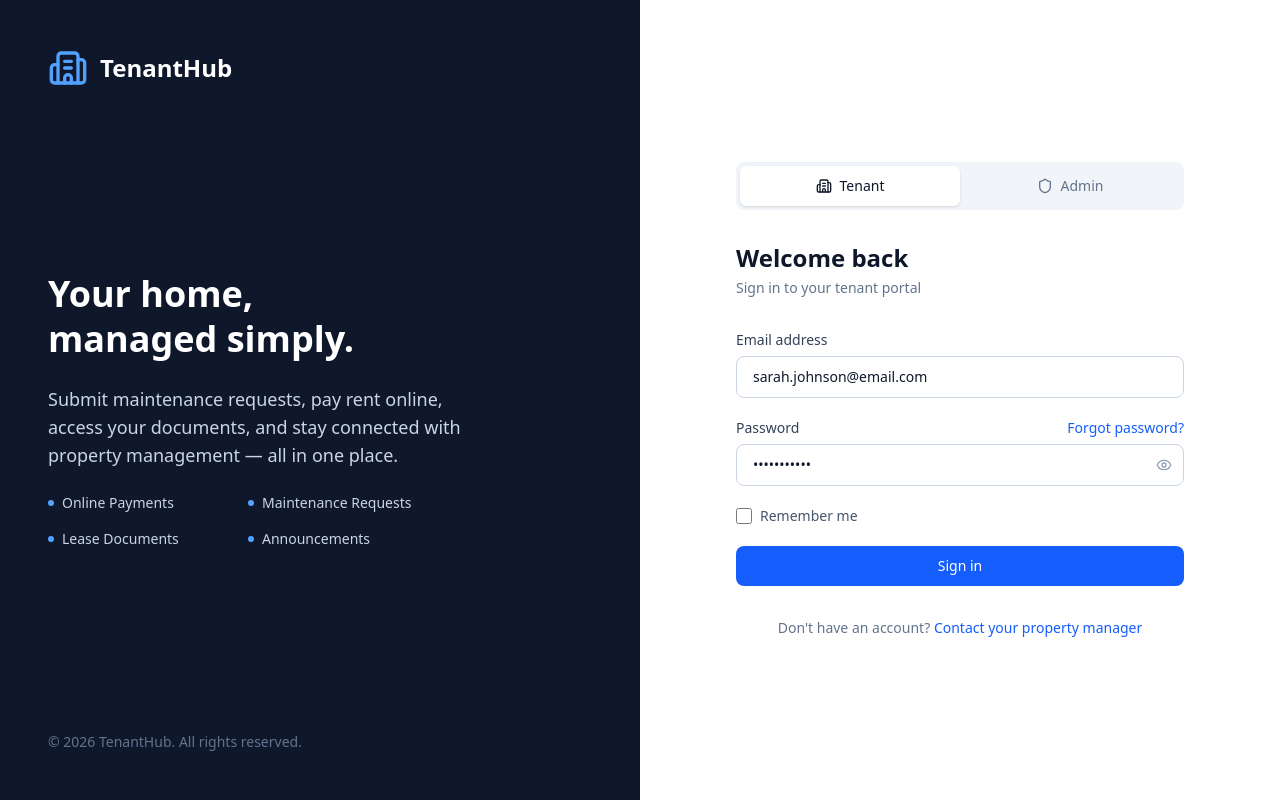
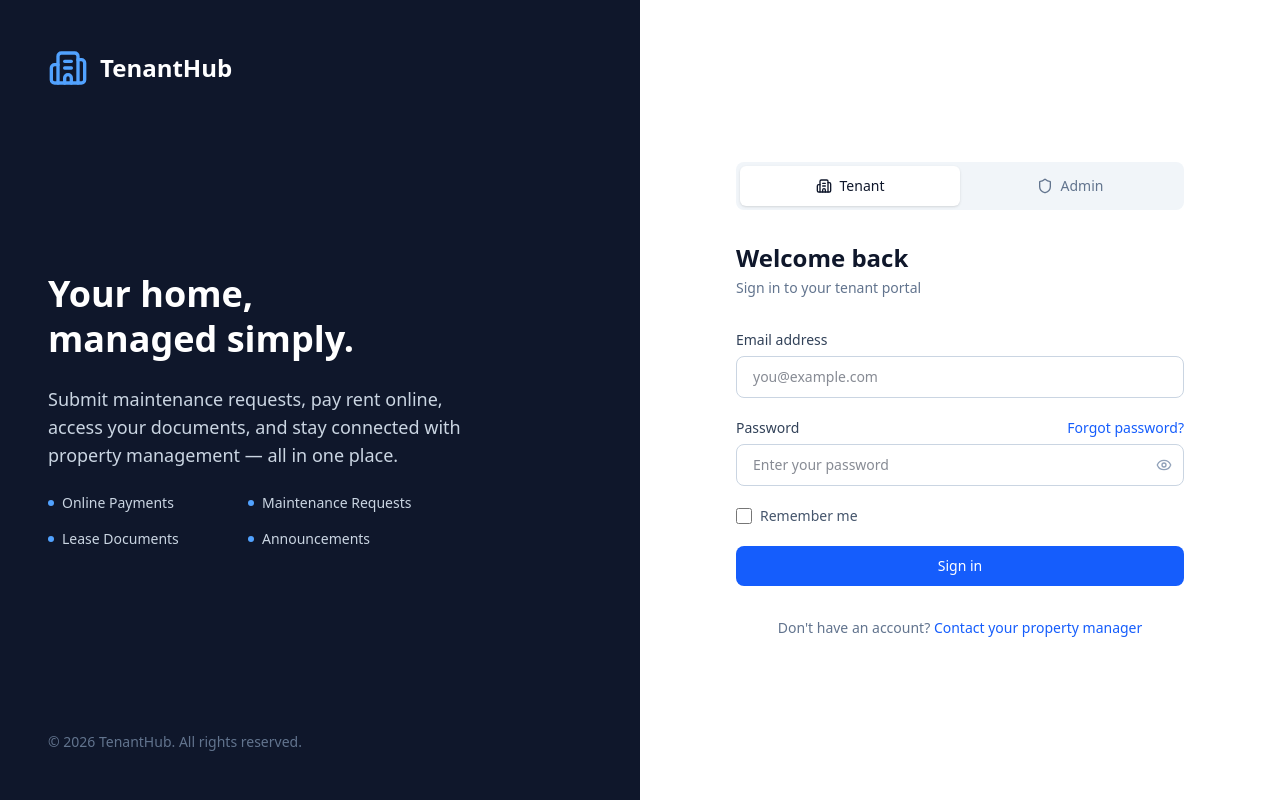
Before and after one commit to yebraluis84/Johnkam, a Next.js app: page /login in a window 1280 px wide. Built offline with nearby package versions, Linux system fonts and the light colour scheme; no server answers; the database is empty.

Commit message:
fix: Remove hardcoded demo credentials from login page
https://claude.ai/code/session_01EDw38dfqi4t8dpAtZzvqws

```diff
--- a/src/app/login/page.tsx
+++ b/src/app/login/page.tsx
@@ -16,8 +16,8 @@ export default function LoginPage() {
   const [error, setError] = useState("");
 
   const defaults = {
-    tenant: { email: "sarah.johnson@email.com", password: "password123" },
-    admin: { email: "admin@mapleheights.com", password: "admin2026" },
+    tenant: { email: "", password: "" },
+    admin: { email: "", password: "" },
   };
 
   async function handleSubmit(e: React.FormEvent) {
@@ -250,13 +250,6 @@ export default function LoginPage() {
             </p>
           )}
 
-          {role === "admin" && (
-            <div className="bg-slate-50 border border-slate-200 rounded-lg p-3">
-              <p className="text-xs text-slate-500 text-center">
-                Demo credentials: <span className="font-mono text-slate-700">admin@mapleheights.com</span> / <span className="font-mono text-slate-700">admin2026</span>
-              </p>
-            </div>
-          )}
         </div>
       </div>
     </div>
```
